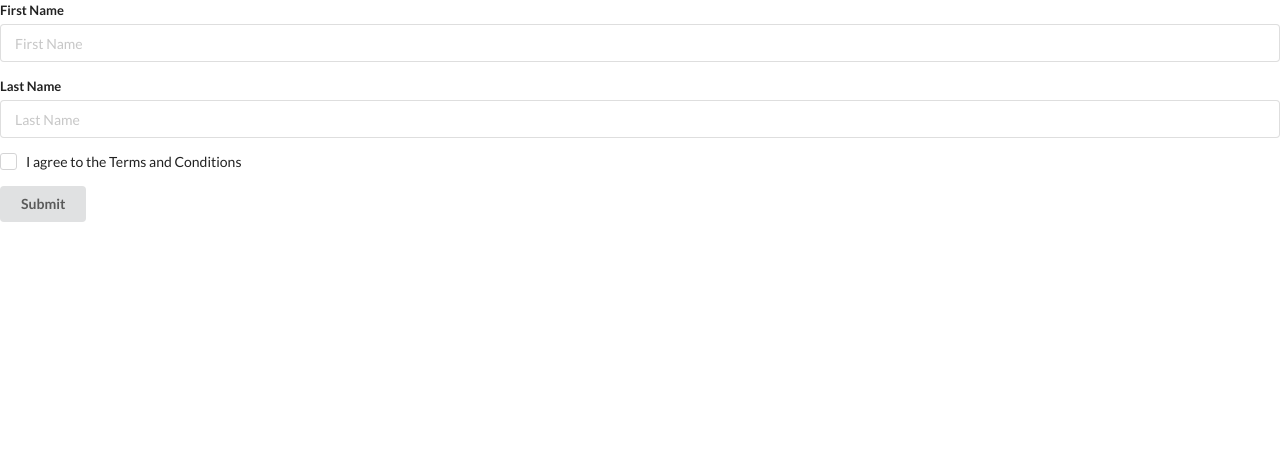
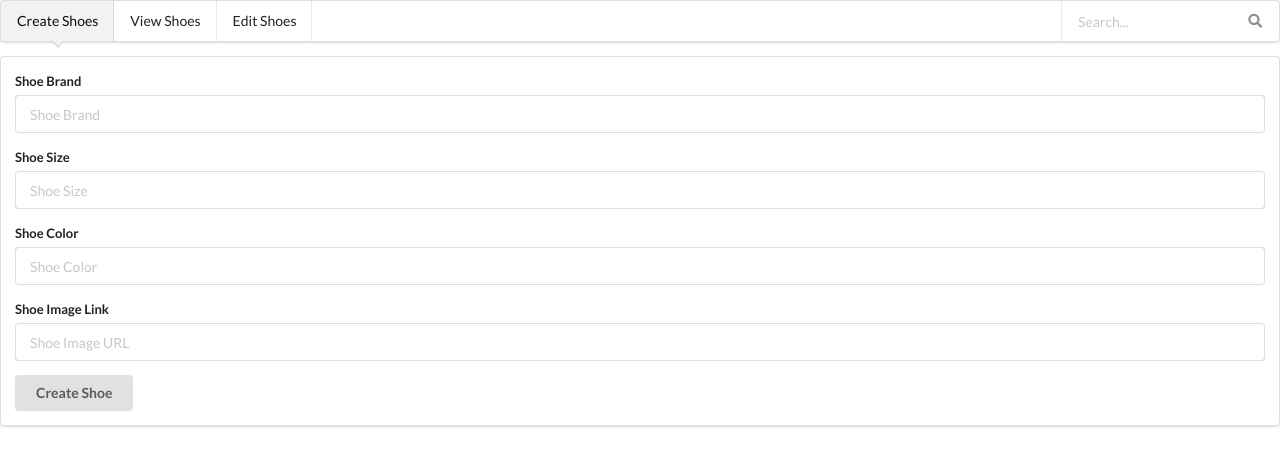
Before and after one commit to Code-Immersives/js-ajax, a plain HTML site: page index.html in a window 1280 px wide. Drawn offline with nearby package versions, Linux system fonts and the light colour scheme.

Commit message:
form complete

```diff
--- a/index.html
+++ b/index.html
@@ -11,22 +11,48 @@
     <script type="text/javascript" src="https://cdnjs.cloudflare.com/ajax/libs/semantic-ui/2.2.13/semantic.min.js"></script>
   </head>
   <body>
-    <form class="ui form">
+      <!-- NAVIGATION -->
+      <div class="ui pointing menu">
+        <a class="active item">
+          Create Shoes
+        </a>
+        <a class="item">
+          View Shoes
+        </a>
+        <a class="item">
+          Edit Shoes
+        </a>
+        <div class="right menu">
+          <div class="item">
+            <div class="ui transparent icon input">
+              <input type="text" placeholder="Search...">
+              <i class="search link icon"></i>
+            </div>
+          </div>
+        </div>
+      </div>
+      <!-- END OF NAVIGATION -->
+  <div class="ui segment">
+    <form class="ui form" onsubmit="createShoe()">
       <div class="field">
-    <label>First Name</label>
-    <input type="text" name="first-name" placeholder="First Name">
+        <label>Shoe Brand</label>
+        <input type="text" name="shoe-brand" placeholder="Shoe Brand">
       </div>
       <div class="field">
-    <label>Last Name</label>
-    <input type="text" name="last-name" placeholder="Last Name">
+        <label>Shoe Size</label>
+        <input type="number" name="shoe-size" placeholder="Shoe Size">
       </div>
       <div class="field">
-    <div class="ui checkbox">
-      <input type="checkbox" tabindex="0" class="hidden">
-      <label>I agree to the Terms and Conditions</label>
+        <label>Shoe Color</label>
+        <input type="text" name="shoe-color" placeholder="Shoe Color">
       </div>
+      <div class="field">
+        <label>Shoe Image Link</label>
+        <input type="text" name="shoe-image" placeholder="Shoe Image URL">
       </div>
-  <button class="ui button" type="submit">Submit</button>
+      <button class="ui button" type="submit">Create Shoe</button>
     </form>
+  </div>
+  <script type="text/javascript" src="shoe.js"></script>
   </body>
 </html>
--- /dev/null
+++ b/shoe.js
@@ -0,0 +1,25 @@
+function createShoe () {
+  event.preventDefault()
+  console.log('submiting your shoe data')
+
+  let myShoe = {
+    shoe: {
+      brand: event.target[0],
+      color: event.target[2],
+      imgURL: event.target[3],
+      size: event.target[1]
+    }
+  }
+
+  fetch('http://localhost:3000/shoes', {
+    method: 'POST',
+    headers: {
+      'content-type': 'application/json',
+      'accept': 'application/json'
+    },
+    body: JSON.stringify(myShoe)
+
+  })
+  .then(res => res.json())
+  .then(shoe => console.log(shoe))
+}
```
Lines whose indentation alone changed are shown as unchanged.
